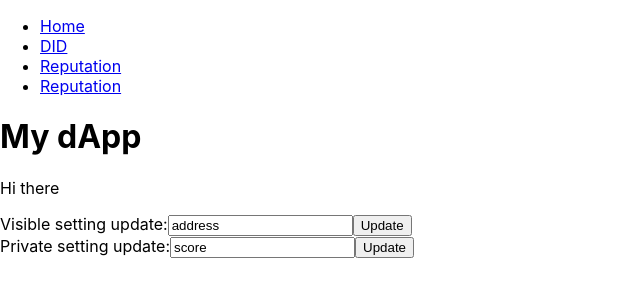
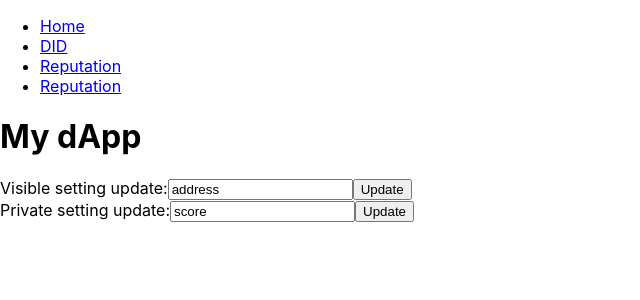
Before and after one commit to JeznaSpianca/fog-betting-app, a React (Create React App) app in the folder front-end/: page /did in a window 1280 px wide. Shown: the top 300 px of the page, without its empty margins (0-640 px from the left). Built offline with nearby package versions, Linux system fonts and the light colour scheme; what web3 would draw is missing.

Commit message:
UI of did.js

```diff
--- a/front-end/src/pages/Did.js
+++ b/front-end/src/pages/Did.js
@@ -7,7 +7,6 @@ export function DID() {
     return (
       <div>
         <h1>My dApp</h1>
-        <p>Hi there</p>
        <form>
             <label>
                 Visible setting update:
```
